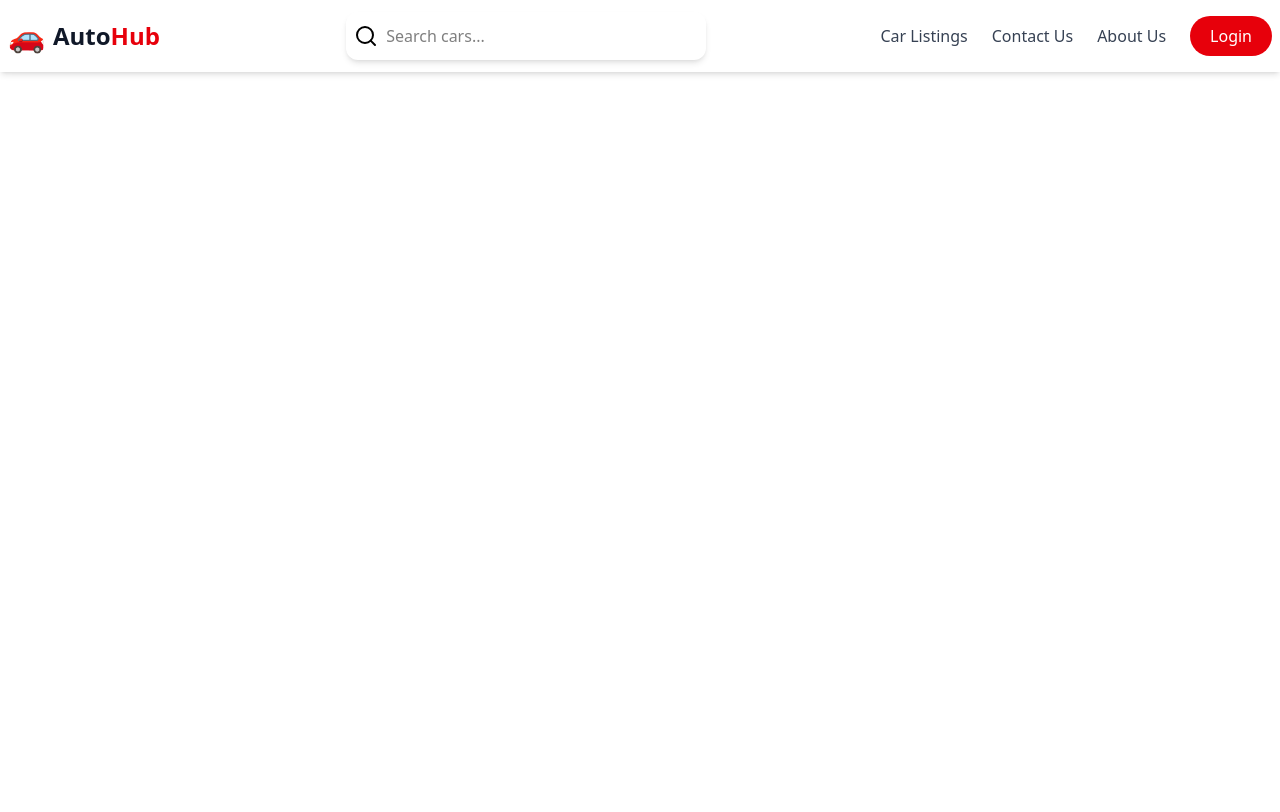
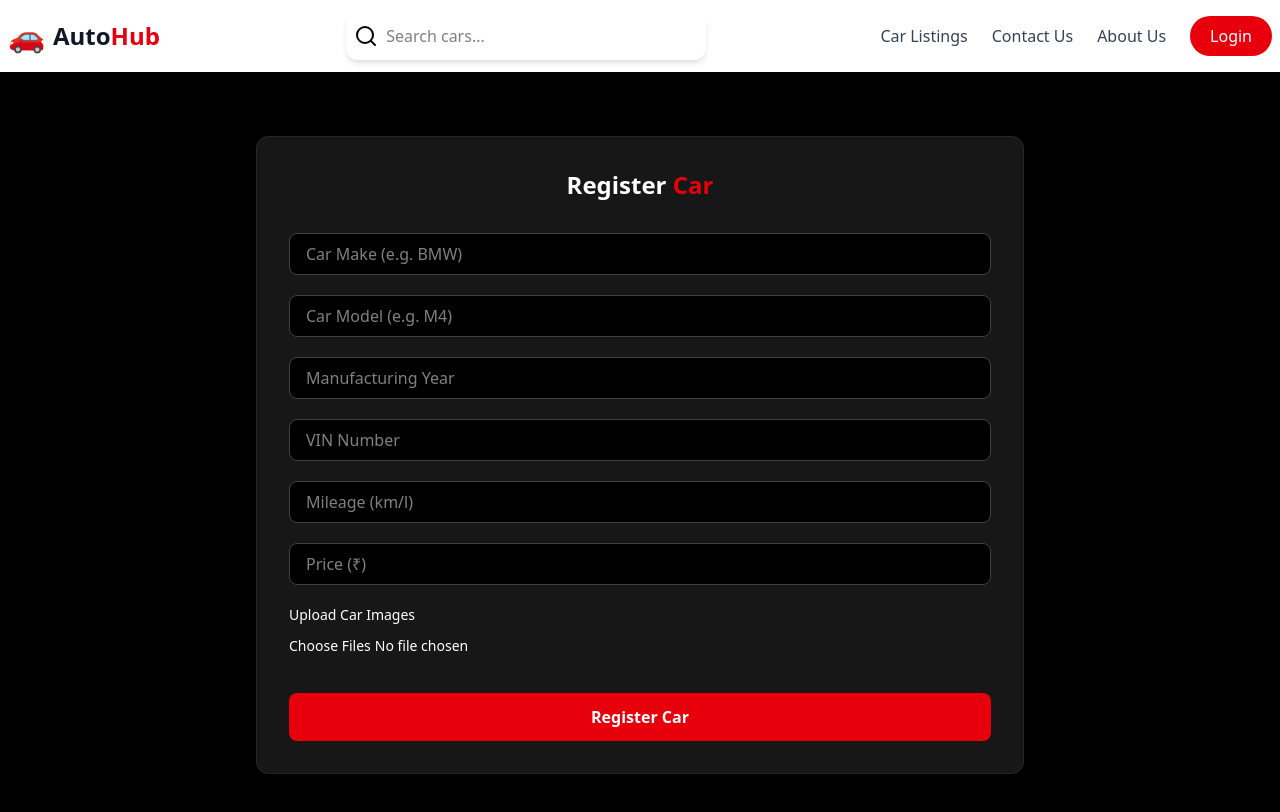
Before and after one commit to MahatoAmaR2/car-dealership-mern, a React app in the folder FRONTEND/: page /car-register in a window 1280 px wide. Shown: the top 812 px of the page. Built offline with nearby package versions, Linux system fonts and the light colour scheme; the HTML template or start-up script is replaced by a standard one.

Commit message:
Added login, signup and carregister pages

```diff
--- a/FRONTEND/src/App.jsx
+++ b/FRONTEND/src/App.jsx
@@ -5,6 +5,9 @@ import Home from "./pages/Home";
 import CarListings from "./pages/CarListings";
 import CarDetails from "./pages/CarDetails";
 import Contact from "./pages/Contact";
+import Login from "./pages/Login";
+import Signup from "./pages/Signup";
+import CarRegister from "./pages/CarRegister";
 
 const App = () => {
   return (
@@ -15,6 +18,10 @@ const App = () => {
         <Route path="/cars" element={<CarListings />} />
         <Route path="/cars/:id" element={<CarDetails />} />
         <Route path="/contact" element={<Contact />} />
+
+        <Route path="/login" element={<Login />} />
+        <Route path="/signup" element={<Signup />} />
+        <Route path="/car-register" element={<CarRegister />} />
       </Routes>
     </BrowserRouter>
   );
--- a/FRONTEND/src/components/Navbar.jsx
+++ b/FRONTEND/src/components/Navbar.jsx
@@ -50,7 +50,7 @@ export default function Navbar() {
               About Us
             </div>
             <Link
-              to=""
+              to="/login"
               className="px-5 py-2 rounded-full bg-red-600 text-white font-medium hover:bg-red-700 transition cursor-pointer"
             >
               Login
@@ -90,7 +90,7 @@ export default function Navbar() {
               Contact Us
             </NavLink>
 
-            <Link className="w-full py-2 rounded-full bg-red-600 text-white font-semibold text-center cursor-pointer hover:bg-red-700">
+            <Link to="/login" className="w-full py-2 rounded-full bg-red-600 text-white font-semibold text-center cursor-pointer hover:bg-red-700">
               Login
             </Link>
           </div>
--- a/FRONTEND/src/index.css
+++ b/FRONTEND/src/index.css
@@ -1 +1,6 @@
 @import "tailwindcss";
+
+.input-dark {
+  @apply w-full bg-black border border-neutral-700 rounded-lg px-4 py-2
+  focus:outline-none ;
+}
--- /dev/null
+++ b/FRONTEND/src/pages/CarRegister.jsx
@@ -0,0 +1,135 @@
+import { useState } from "react";
+
+export default function CarRegister() {
+  const [formData, setFormData] = useState({
+    make: "",
+    model: "",
+    year: "",
+    vin: "",
+    mileage: "",
+    price: "",
+    images: [],
+  });
+
+  const handleChange = (e) => {
+    setFormData({
+      ...formData,
+      [e.target.name]: e.target.value,
+    });
+  };
+
+  const handleImageChange = (e) => {
+    setFormData({
+      ...formData,
+      images: Array.from(e.target.files),
+    });
+  };
+
+  const handleSubmit = (e) => {
+    e.preventDefault();
+
+    const data = new FormData();
+    data.append("make", formData.make);
+    data.append("model", formData.model);
+    data.append("year", formData.year);
+    data.append("vin", formData.vin);
+    data.append("mileage", formData.mileage);
+    data.append("price", formData.price);
+
+    formData.images.forEach((img) => {
+      data.append("images", img);
+    });
+
+    console.log("Car Register Data:", formData);
+  };
+
+  return (
+    <div className="min-h-screen bg-black text-white py-16 px-4">
+      <div className="max-w-3xl mx-auto bg-neutral-900 p-8 rounded-xl border border-neutral-800">
+        <h1 className="text-2xl font-bold text-center mb-8">
+          Register <span className="text-red-600">Car</span>
+        </h1>
+
+        <form onSubmit={handleSubmit} className="grid gap-5">
+          <input
+            type="text"
+            name="make"
+            placeholder="Car Make (e.g. BMW)"
+            value={formData.make}
+            onChange={handleChange}
+            required
+            className="input-dark"
+          />
+
+          <input
+            type="text"
+            name="model"
+            placeholder="Car Model (e.g. M4)"
+            value={formData.model}
+            onChange={handleChange}
+            required
+            className="input-dark"
+          />
+
+          <input
+            type="number"
+            name="year"
+            placeholder="Manufacturing Year"
+            value={formData.year}
+            onChange={handleChange}
+            required
+            className="input-dark"
+          />
+
+          <input
+            type="text"
+            name="vin"
+            placeholder="VIN Number"
+            value={formData.vin}
+            onChange={handleChange}
+            required
+            className="input-dark"
+          />
+
+          <input
+            type="number"
+            name="mileage"
+            placeholder="Mileage (km/l)"
+            value={formData.mileage}
+            onChange={handleChange}
+            required
+            className="input-dark"
+          />
+
+          <input
+            type="number"
+            name="price"
+            placeholder="Price (₹)"
+            value={formData.price}
+            onChange={handleChange}
+            required
+            className="input-dark"
+          />
+
+          <div>
+            <label className="block mb-2 text-sm">Upload Car Images</label>
+            <input
+              type="file"
+              multiple
+              accept="image/*"
+              onChange={handleImageChange}
+              className="w-full text-sm"
+            />
+          </div>
+
+          <button
+            type="submit"
+            className="mt-4 bg-red-600 py-3 rounded-lg font-semibold hover:bg-red-700 transition"
+          >
+            Register Car
+          </button>
+        </form>
+      </div>
+    </div>
+  );
+}
--- /dev/null
+++ b/FRONTEND/src/pages/Login.jsx
@@ -0,0 +1,78 @@
+import { useState } from "react";
+import { Link } from "react-router-dom";
+
+export default function Login() {
+  const [formData, setFormData] = useState({
+    email: "",
+    password: "",
+  });
+
+  const handleChange = (e) => {
+    setFormData({
+      ...formData,
+      [e.target.name]: e.target.value,
+    });
+  };
+
+  const handleSubmit = (e) => {
+    e.preventDefault();
+    console.log("Login Data:", formData);
+
+  };
+
+  return (
+    <div className="min-h-screen flex items-center justify-center bg-black text-white px-4">
+      <div className="w-full max-w-md bg-neutral-900 p-8 rounded-xl border border-neutral-800">
+
+        <h1 className="text-2xl font-bold text-center mb-6">
+          Welcome <span className="text-red-600">Back</span>
+        </h1>
+
+        <form onSubmit={handleSubmit} className="space-y-5">
+
+
+          <div>
+            <label className="block text-sm mb-1">Email</label>
+            <input
+              type="email"
+              name="email"
+              required
+              placeholder="you@example.com"
+              value={formData.email}
+              onChange={handleChange}
+              className="w-full bg-black border border-neutral-700 rounded-lg px-4 py-2 focus:outline-none "
+            />
+          </div>
+
+
+          <div>
+            <label className="block text-sm mb-1">Password</label>
+            <input
+              type="password"
+              name="password"
+              required
+              placeholder="••••••••"
+              value={formData.password}
+              onChange={handleChange}
+              className="w-full bg-black border border-neutral-700 rounded-lg px-4 py-2 focus:outline-none "
+            />
+          </div>
+
+          <button
+            type="submit"
+            className="w-full bg-red-600 py-3 rounded-lg font-semibold hover:bg-red-700 transition"
+          >
+            Login
+          </button>
+        </form>
+
+        <p className="text-sm text-gray-400 text-center mt-6">
+          Don’t have an account?{" "}
+          <Link to="/signup" className="text-red-500 hover:underline">
+            Sign Up
+          </Link>
+        </p>
+      </div>
+    </div>
+  );
+}
--- /dev/null
+++ b/FRONTEND/src/pages/Signup.jsx
@@ -0,0 +1,88 @@
+import { useState } from "react";
+import { Link } from "react-router-dom";
+
+export default function Signup() {
+  const [formData, setFormData] = useState({
+    name: "",
+    email: "",
+    password: "",
+  });
+
+  const handleChange = (e) => {
+    setFormData({
+      ...formData,
+      [e.target.name]: e.target.value,
+    });
+  };
+
+  const handleSubmit = (e) => {
+    e.preventDefault();
+    console.log("Signup Data:", formData);
+
+  };
+
+  return (
+    <div className="min-h-screen flex items-center justify-center bg-black text-white px-4">
+      <div className="w-full max-w-md bg-neutral-900 p-8 rounded-xl border border-neutral-800">
+        <h1 className="text-2xl font-bold text-center mb-6">
+          Create <span className="text-red-600">Account</span>
+        </h1>
+
+        <form onSubmit={handleSubmit} className="space-y-5">
+          <div>
+            <label className="block text-sm mb-1">Name</label>
+            <input
+              type="text"
+              name="name"
+              required
+              placeholder="Your Name"
+              value={formData.name}
+              onChange={handleChange}
+              className="w-full bg-black border border-neutral-700 rounded-lg px-4 py-2 focus:outline-none focus:ring-2 "
+            />
+          </div>
+
+          <div>
+            <label className="block text-sm mb-1">Email</label>
+            <input
+              type="email"
+              name="email"
+              required
+              placeholder="you@example.com"
+              value={formData.email}
+              onChange={handleChange}
+              className="w-full bg-black border border-neutral-700 rounded-lg px-4 py-2 focus:outline-none "
+            />
+          </div>
+
+          <div>
+            <label className="block text-sm mb-1">Password</label>
+            <input
+              type="password"
+              name="password"
+              required
+              placeholder="••••••••"
+              value={formData.password}
+              onChange={handleChange}
+              className="w-full bg-black border border-neutral-700 rounded-lg px-4 py-2 focus:outline-none"
+            />
+          </div>
+
+          <button
+            type="submit"
+            className="w-full bg-red-600 py-3 rounded-lg font-semibold hover:bg-red-700 transition"
+          >
+            Sign Up
+          </button>
+        </form>
+
+        <p className="text-sm text-gray-400 text-center mt-6">
+          Already have an account?{" "}
+          <Link to="/login" className="text-red-500 hover:underline">
+            Login
+          </Link>
+        </p>
+      </div>
+    </div>
+  );
+}
```
